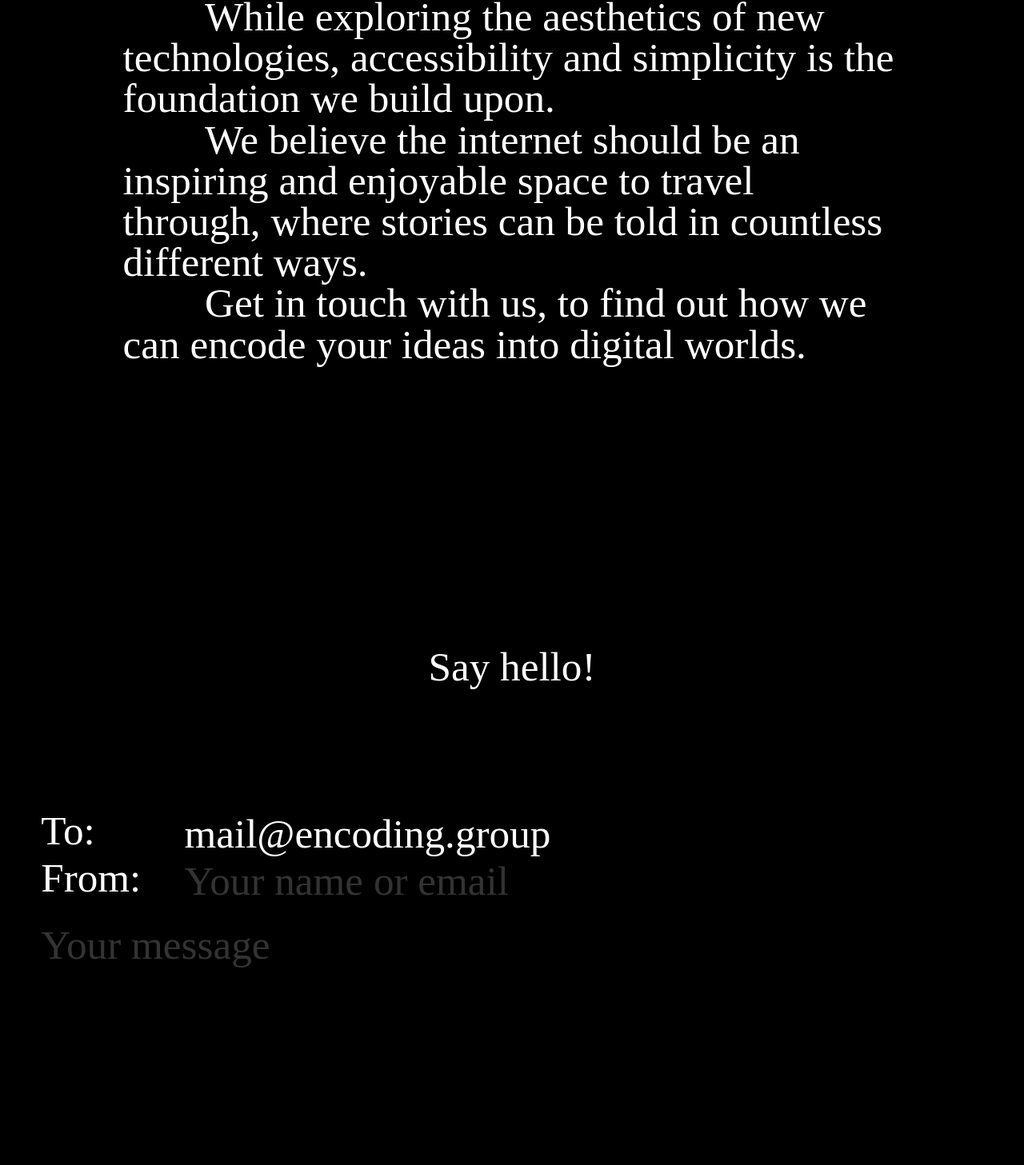
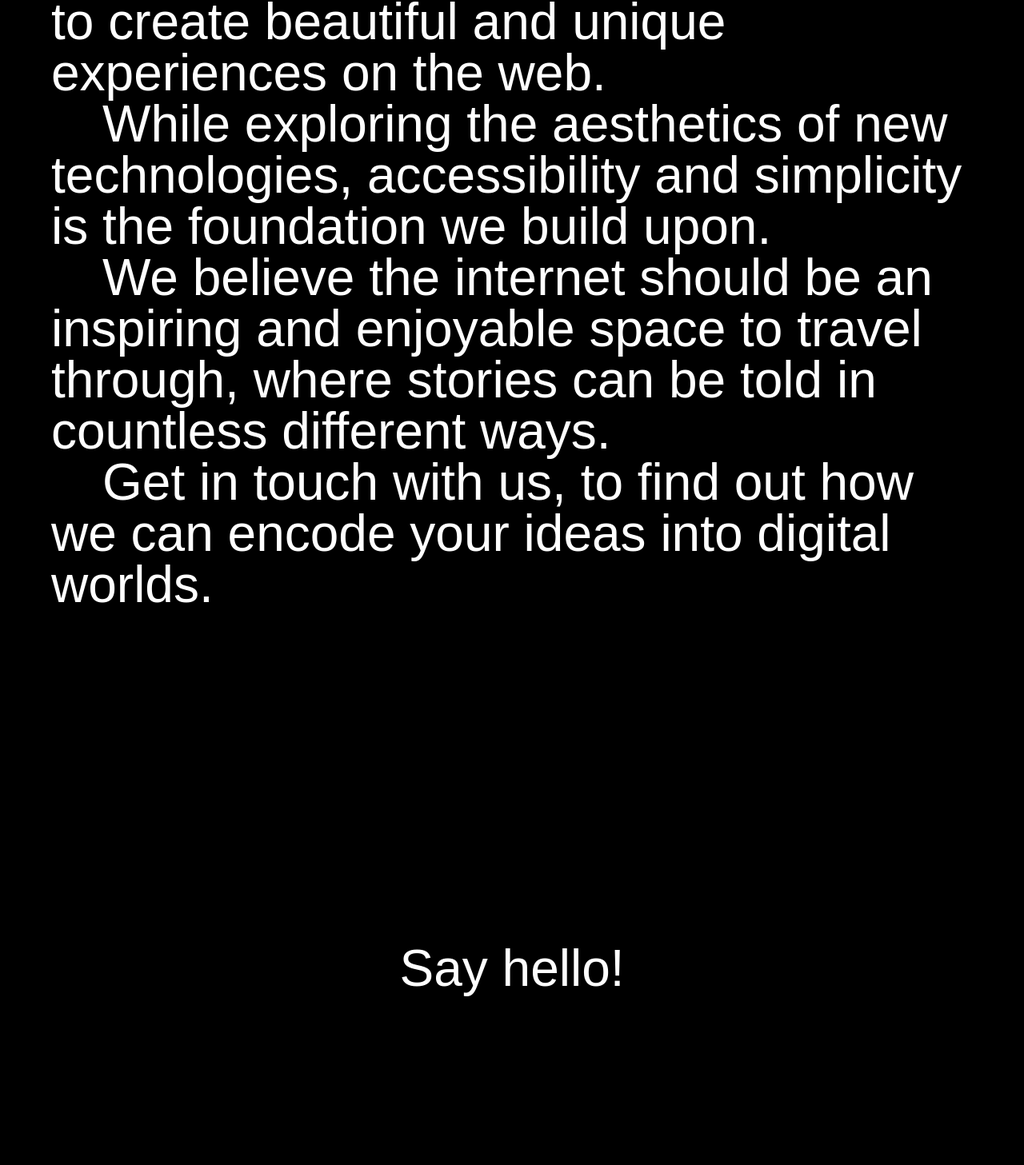
Before and after one commit to encoding-group/organization-website, a Svelte app: page / in a window 1280 px wide. Shown: the part 613-2070 px from the top of the page at 80% size. After the commit the page ends 1920 px from the top, so only its background shows below. Built offline with nearby package versions, Linux system fonts and the light colour scheme.

Commit message:
form styling

```diff
--- a/public/global.css
+++ b/public/global.css
@@ -35,16 +35,21 @@ form, input, textarea, button {
 	padding: 0;
 	color: inherit;
 	border: none;
+	outline: none;
 }
 button {
 	-webkit-appearance: none;
 	-moz-appearance: none;
 	cursor: pointer;
+	-webkit-user-select: none;
+	user-select: none;
 }
 
 /* design */
 html {
-	font-size: 3.2em;
+	font-size: 4em;
+	font-family: "Arial", sans-serif;
+	scroll-behavior: smooth;
 }
 
 body {
@@ -62,3 +67,7 @@ body {
 ::placeholder {
 	color: #333;
 }
+
+::selection {
+	background-color: blue;
+}
--- a/public/index.html
+++ b/public/index.html
@@ -4,7 +4,7 @@
 	<meta charset='utf-8'>
 	<meta name='viewport' content='width=device-width,initial-scale=1'>
 
-	<title>Svelte app</title>
+	<title>encoding.group</title>
 
 	<link rel='icon' type='image/png' href='/favicon.png'>
 	<link rel='stylesheet' href='/global.css'>
--- a/src/App.svelte
+++ b/src/App.svelte
@@ -1,9 +1,23 @@
 <script>
 	import Form from "./components/Form.svelte";
+
+	console.log('encoding.group');
+
+	let footer;
+	let showForm = false;
+	function openForm(){
+		showForm = true;
+		let scrollTo = footer.offsetTop;
+		console.log( scrollTo );
+		window.scrollTo(0, scrollTop );
+
+	}
 </script>
 
+<!-- encoding.group -->
+
 <header>
-    <h1>encoding.group</h1>
+	<h1>encoding.group</h1>
 </header>
 
 <main>
@@ -13,27 +27,38 @@
 	<p>Get in touch with us, to find out how we can encode your ideas into digital worlds.</p>
 </main>
 
-<footer>
-	<button>Say hello!</button>
-</footer>
+{#if showForm === false}
 
-<Form />
+	<footer>
+		<button on:click={openForm}>Say hello!</button>
+	</footer>
+
+{:else}
+
+	<aside>
+		<Form />
+	</aside>
+
+{/if}
 
 <style>
 	header {
-        margin: 1rem 2rem;
+        margin: 1rem 1rem;
     }
     h1 {
         text-align: center;
     }
 	main {
-		margin: 44vh 3rem;
+		margin: 44vh 1rem;
 	}
 	p + p {
-		text-indent: 2rem;
+		text-indent: 1em;
 	}
 	footer {
-		margin: 2rem 1rem;
 		text-align: center;
+		padding: 1rem;
+	}
+	aside {
+		overflow: hidden;
 	}
 </style>
--- a/src/components/Form.svelte
+++ b/src/components/Form.svelte
@@ -33,8 +33,8 @@
 <style>
 
     form {
+        padding: 1rem;
         height: 100vh;
-        padding: 1rem;
         display: flex;
         flex-direction: column;
     }
--- a/src/main.js
+++ b/src/main.js
@@ -1,10 +1,7 @@
 import App from './App.svelte';
 
 const app = new App({
-	target: document.body,
-	props: {
-		name: 'world'
-	}
+	target: document.body
 });
 
 export default app;
```
